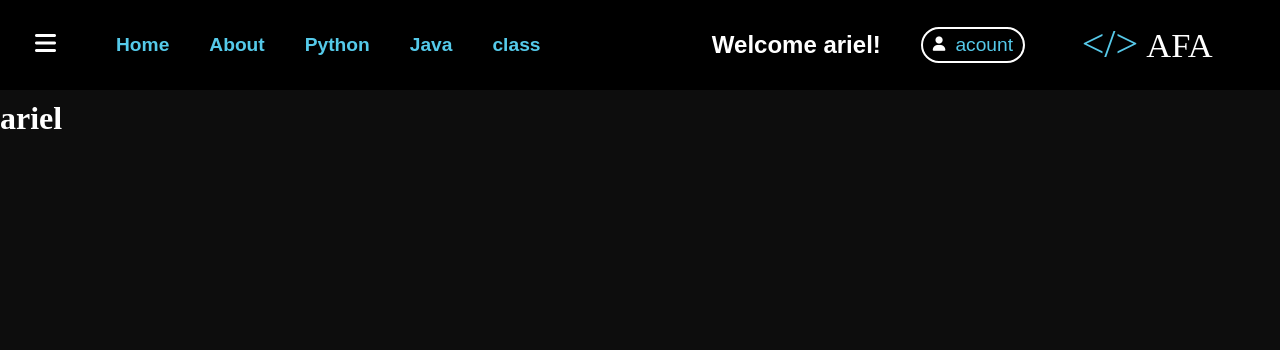
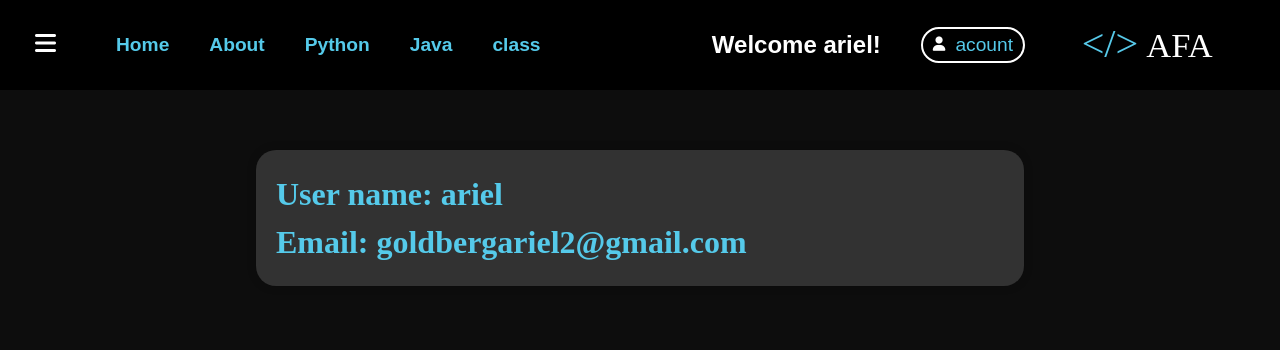
Before and after one commit to messiarnold/AFAmyproject, a Flask app: page /acount in a window 1280 px wide. Shown: the top 350 px of the page. Run offline with Flask 3, Linux system fonts and the light colour scheme; a user stored in the database is signed in; some libraries are stand-ins or nearby versions.

Commit message:
changed acount page

```diff
--- a/main/static/styles.css
+++ b/main/static/styles.css
@@ -14,36 +14,6 @@ header{
 }
 #current{
     color: #3a8ba1;
-}
-.no-border{
-    border: none;
-}
-.right-margin{
-    margin-right: 10px;
-}
-.btn-center{
-    margin: 0 auto;
-}
-.text-center{
-    text-align: center;
-}
-.text-xxl{
-    font-size: 4em;
-}
-.text-xl{
-    font-size: 3em;
-}
-.text-l{
-    font-size: 2.2em;
-}
-.text-m{
-    font-size: 1.4em;
-}
-.text-s{
-    font-size: 0.8em;
-}
-.text-xs{
-    font-size: 0.4em;
 }
 
 /* header navbar style */
@@ -94,27 +64,30 @@ li.underline a{
 }
 
 
-/* login style */
-.login{
+/* circle-btn style */
+.circle-btn{
     border: 2px white solid;
     border-radius: 25px;
     padding: 5px;
     padding-left: 10px;
     padding-right: 10px;
 }
-.login a:hover{
+.circle-btn a:hover{
     color: #55caea;
 }
-.login:hover{
+.circle-btn:hover{
     border-color: #3a8ba1;
 }
 
 /* login container style */
+.container-larger-width{
+    width: 60%;
+    max-width: none;
+}
 .container {
     background-color: #ffffff27;
     border-radius: 20px;
     box-shadow: 0px 0px 10px rgba(0, 0, 0, 0.2);
-    max-width: 400px;
     margin: 0 auto;
     padding: 20px;
     text-align: center;
@@ -368,3 +341,48 @@ input[type="submit"]{
 .form-check{
     margin-top: 10px;
 }
+
+
+/* my frame work classes */
+.line-height-xl{
+    line-height: 3em;
+}
+.no-border{
+    border: none;
+}
+.right-margin{
+    margin-right: 10px;
+}
+.btn-center{
+    margin: 0 auto;
+}
+.text-left{
+    text-align: left;
+}
+.text-center{
+    text-align: center;
+}
+.text-xxl{
+    font-size: 4em;
+}
+.text-xl{
+    font-size: 3em;
+}
+.text-l{
+    font-size: 2.2em;
+}
+.text-m{
+    font-size: 1.4em;
+}
+.text-s{
+    font-size: 0.8em;
+}
+.text-xs{
+    font-size: 0.4em;
+}
+a:hover {
+    color: #0056b3;
+}
+.font-family-monospace{
+    font-family: monospace;
+}
--- a/main/templates/acount.html
+++ b/main/templates/acount.html
@@ -1,4 +1,7 @@
 {% extends 'layout.html'%}
 {% block content %}
-    <h1 style="margin-top: 100px;">{{ current_user.username }}</h1>
+<div class="container container-larger-width text-left line-height-xl">
+    <h1>User name:  {{ current_user.username }}</h1>
+    <h1>Email: {{ current_user.email }}</h1>
+</div>
 {% endblock %}
--- a/main/templates/layout.html
+++ b/main/templates/layout.html
@@ -30,10 +30,10 @@
             <li class="right">
                 {% if current_user.is_authenticated %}
                     <li><h2 href="">Welcome {{ current_user.username }}!</h2></li>
-                    <li class="login"><a href="/acount" ><i class="fa-solid fa-user fa-xs right-margin"></i>acount</a></li>
+                    <li class="circle-btn"><a href="/acount" ><i class="fa-solid fa-user fa-xs right-margin"></i>acount</a></li>
                 {% else %}
-                    <li class="login"><a href="/login">Login</a></li>
-                    <li class="login"><a href="/register">SignUp</a></li>
+                    <li class="circle-btn"><a href="/login">Login</a></li>
+                    <li class="circle-btn"><a href="/register">SignUp</a></li>
                 {% endif %}
                 <li><a href=""><img class="logo" src="../../static/logo.svg" width="160" height="40"></a></li>
             </li>
```
Also changed, not shown: main/templates/login.html (+1 -17 lines), main/templates/register.html (+1 -16 lines).
